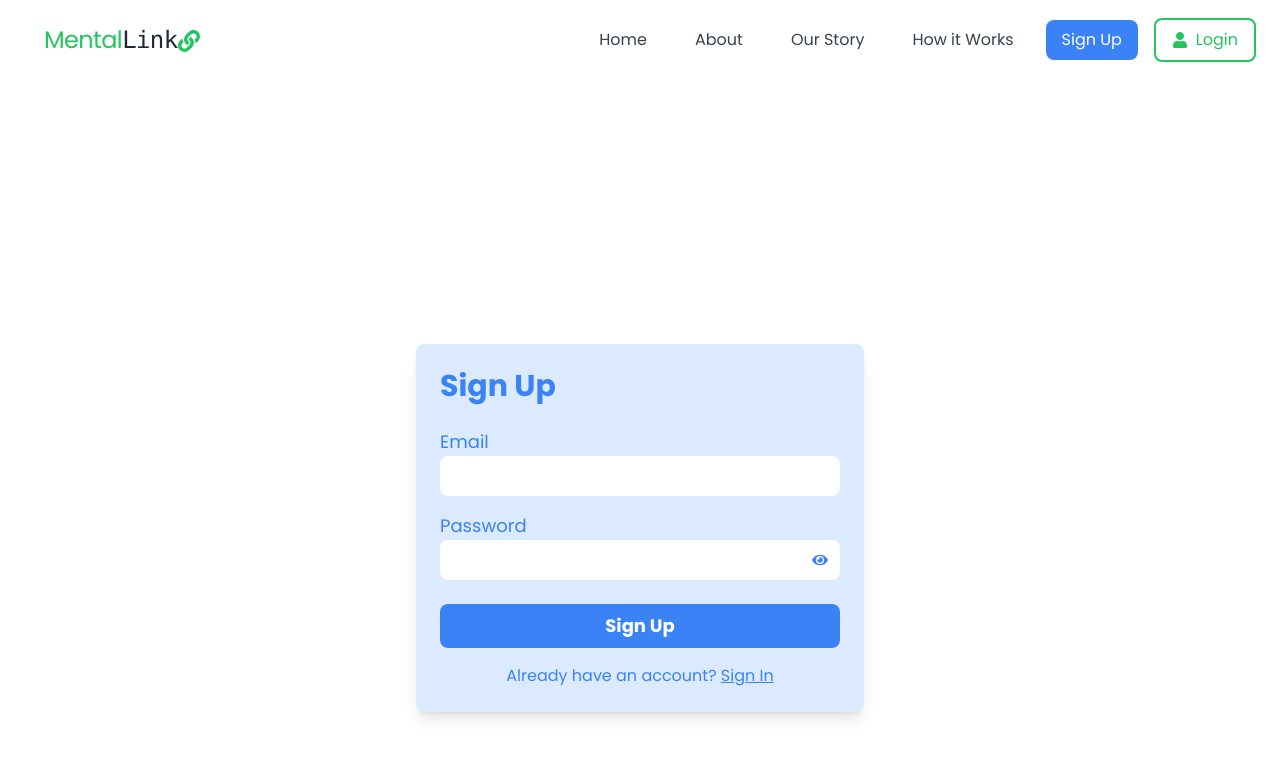
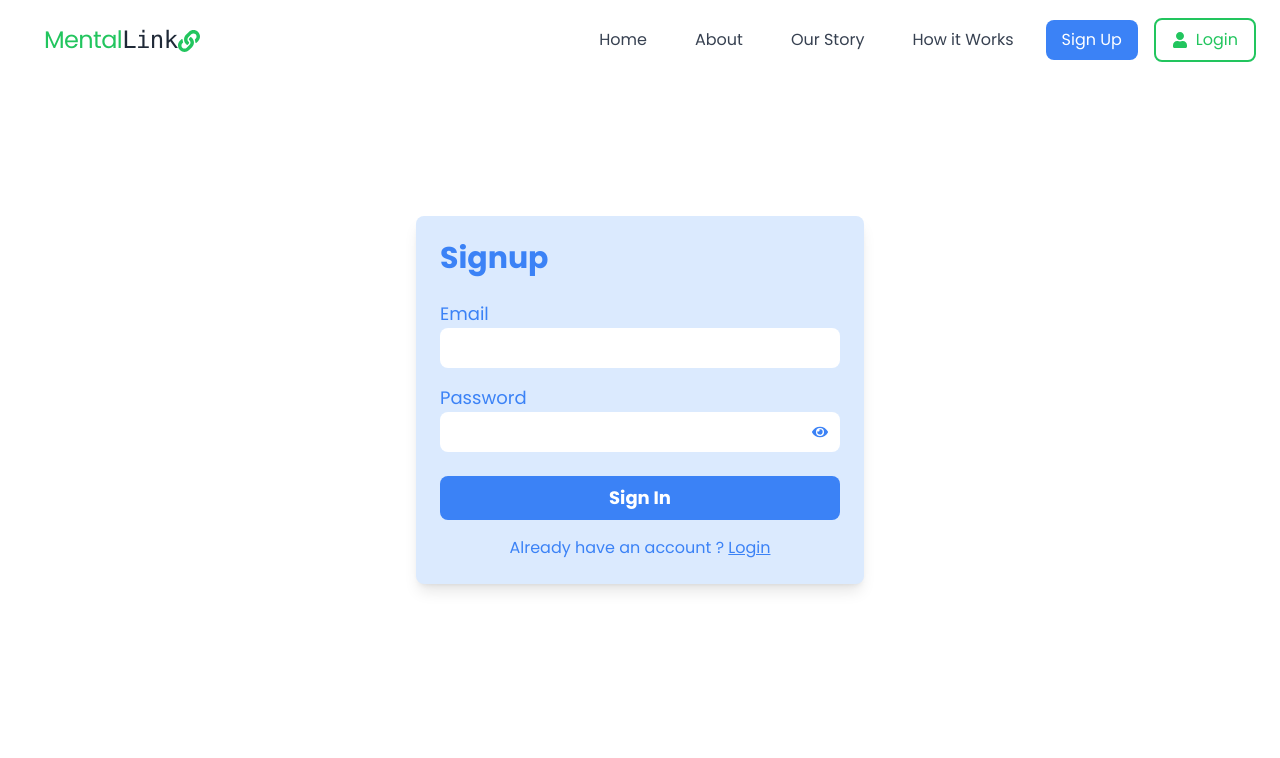
Before and after one commit to shekinahmanyi/mental_link_project, a React (Create React App) app in the folder frontend/: page /signup in a window 1280 px wide. Shown: the top 758 px of the page. Built offline with nearby package versions, Linux system fonts and the light colour scheme.

Commit message:
Changed the Layout of the signup page

```diff
--- a/frontend/src/pages/Signup.jsx
+++ b/frontend/src/pages/Signup.jsx
@@ -1,26 +1,24 @@
-import React, { useState } from "react";
-import { FaEye, FaEyeSlash } from "react-icons/fa";
+import React, { useState } from 'react';
+import { useNavigate } from 'react-router-dom';
+import { FaEye, FaEyeSlash } from 'react-icons/fa';
 
 function Signup() {
-  const [email, setEmail] = useState("");
-  const [password, setPassword] = useState("");
+  const navigate = useNavigate();
+  const [email, setEmail] = useState('');
+  const [password, setPassword] = useState('');
   const [showPassword, setShowPassword] = useState(false);
 
-  const handleSignUp = (e) => {
+  const handleSignIn = (e) => {
     e.preventDefault();
 
-    // Perform signup logic here
-    if (email && password) {
-      // Successful signup
-      alert("Signup successful");
+    // Perform login logic here
+    if (email === 'example@example.com' && password === 'password') {
+      // Successful login
+      navigate('/dashboard');
     } else {
-      // Failed signup
-      alert("Please provide email and password");
+      // Failed login
+      alert('Invalid email or password');
     }
-
-    // Reset the form
-    setEmail("");
-    setPassword("");
   };
 
   const togglePasswordVisibility = () => {
@@ -28,9 +26,9 @@ function Signup() {
   };
 
   return (
-    <div className="pt-24 flex items-center justify-center min-h-screen">
-      <div className="max-w-md w-full p-6 bg-blue-100 rounded-lg shadow-lg">
-        <h2 className="text-3xl text-blue-500 font-bold mb-6">Sign Up</h2>
+    <div className="pt-4 flex items-center justify-center h-screen ">
+      <div className="max-w-md w-full p-6 bg-blue-100 rounded-lg shadow-lg mb-24">
+        <h2 className="text-3xl text-blue-500 font-bold mb-6">Signup</h2>
         <form>
           <div className="mb-4">
             <label htmlFor="email" className="text-blue-500 text-lg">
@@ -50,7 +48,7 @@ function Signup() {
             </label>
             <div className="relative">
               <input
-                type={showPassword ? "text" : "password"}
+                type={showPassword ? 'text' : 'password'}
                 id="password"
                 className="w-full px-3 py-2 rounded-lg bg-white focus:outline-none focus:shadow-outline"
                 value={password}
@@ -68,15 +66,15 @@ function Signup() {
           <button
             type="submit"
             className="w-full py-2 px-4 text-lg bg-blue-500 text-white font-semibold rounded-lg hover:bg-blue-400 transition duration-300"
-            onClick={handleSignUp}
+            onClick={handleSignIn}
           >
-            Sign Up
+            Sign In
           </button>
         </form>
         <p className="text-center text-blue-500 mt-4">
-          Already have an account?{" "}
+          Already have an account ?{' '}
           <a href="/login" className="underline">
-            Sign In
+            Login
           </a>
         </p>
       </div>
```
